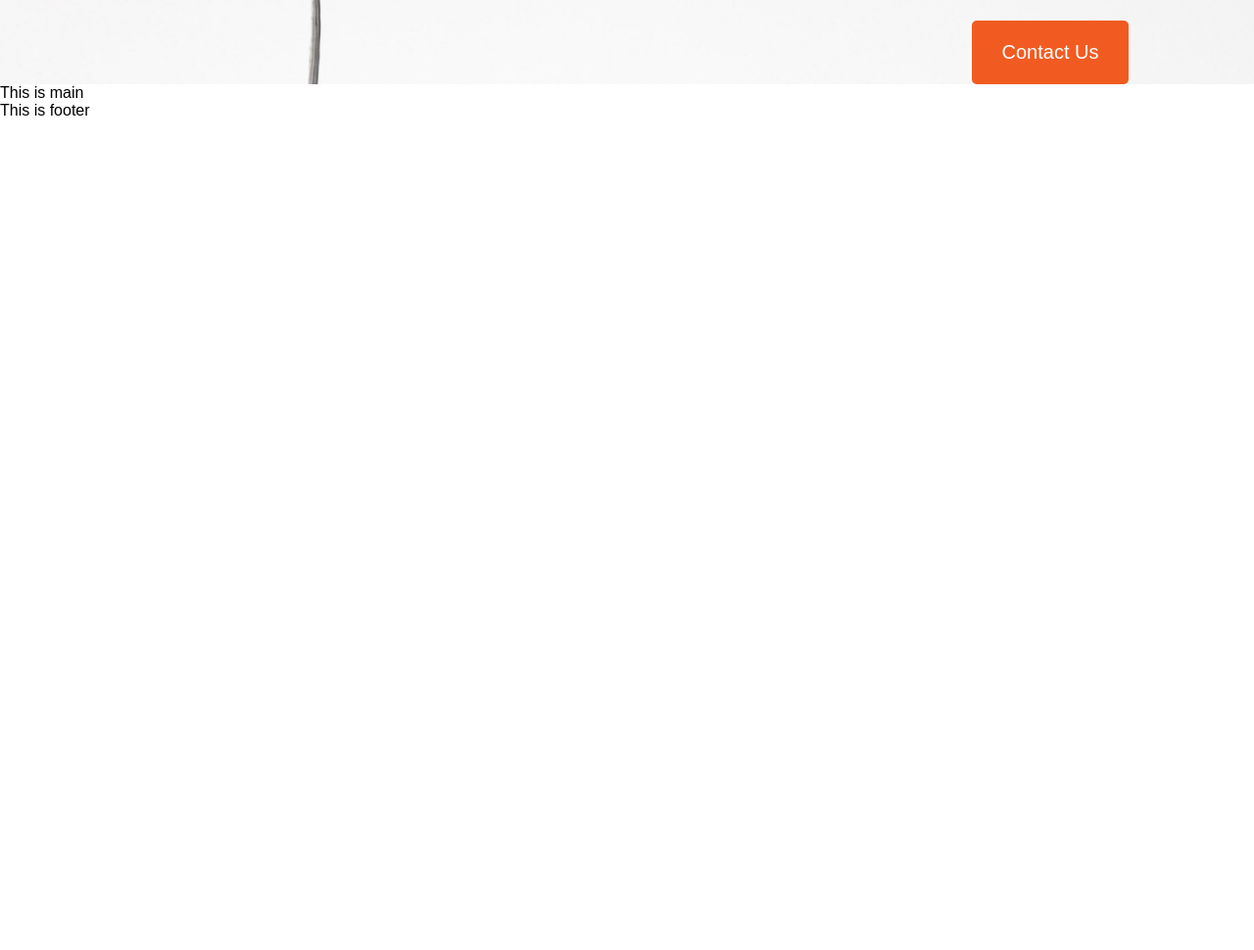
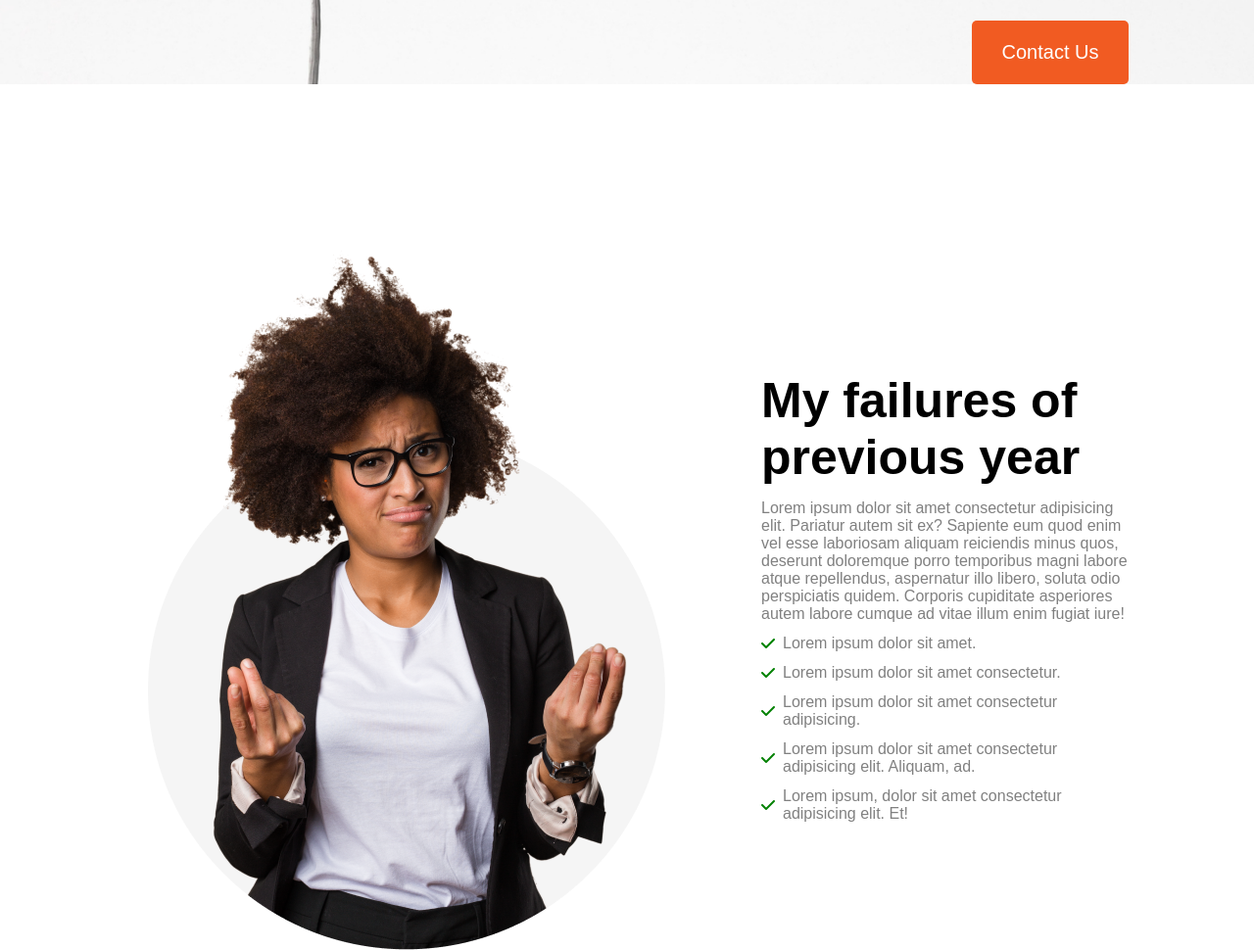
Before and after one commit to Ashiqur2279/project-01, a plain HTML site: page index.html in a window 1280 px wide. Shown: the part 573-1543 px from the top of the page at 98% size. Before the commit the page ends 800 px from the top, so only its background shows below. Drawn offline with Linux system fonts and the light colour scheme.

Commit message:
main content section one added

```diff
--- a/index.html
+++ b/index.html
@@ -6,6 +6,7 @@
     <meta name="viewport" content="width=device-width, initial-scale=1.0">
     <title>Project 01</title>
     <link rel="stylesheet" href="style/style.css">
+    <link rel="stylesheet" href="https://cdnjs.cloudflare.com/ajax/libs/font-awesome/6.4.2/css/all.min.css" integrity="sha512-z3gLpd7yknf1YoNbCzqRKc4qyor8gaKU1qmn+CShxbuBusANI9QpRohGBreCFkKxLhei6S9CQXFEbbKuqLg0DA==" crossorigin="anonymous" referrerpolicy="no-referrer" />
 </head>
 
 <body>
@@ -27,7 +28,41 @@
         </div>
     </header>
     <main class="main">
-        This is main
+        <div class="main_content">
+            <div class="main_img">
+                <img src="./images/person.png" alt="The person image">
+            </div>
+            <div class="main_sub_content">
+                <h1>
+                    My failures of previous year
+                </h1>
+                <p class="main_text">
+                    Lorem ipsum dolor sit amet consectetur adipisicing elit. Pariatur autem sit ex? Sapiente eum quod enim vel esse laboriosam aliquam reiciendis minus quos, deserunt doloremque porro temporibus magni labore atque repellendus, aspernatur illo libero, soluta odio perspiciatis quidem. Corporis cupiditate asperiores autem labore cumque ad vitae illum enim fugiat iure!
+                </p>
+                <ul class="list_content">
+                    <li class="list_item">
+                        <i class="fa-solid fa-check"></i>
+                        <p>Lorem ipsum dolor sit amet.</p>
+                    </li>
+                    <li class="list_item">
+                        <i class="fa-solid fa-check"></i>
+                        <p>Lorem ipsum dolor sit amet consectetur.</p>
+                    </li>
+                    <li class="list_item">
+                        <i class="fa-solid fa-check"></i>
+                        <p>Lorem ipsum dolor sit amet consectetur adipisicing.</p>
+                    </li>
+                    <li class="list_item">
+                        <i class="fa-solid fa-check"></i>
+                        <p>Lorem ipsum dolor sit amet consectetur adipisicing elit. Aliquam, ad.</p>
+                    </li>
+                    <li class="list_item">
+                        <i class="fa-solid fa-check"></i>
+                        <p>Lorem ipsum, dolor sit amet consectetur adipisicing elit. Et!</p>
+                    </li>
+                </ul>
+            </div>
+        </div>
     </main>
     <footer class="footer">
         This is footer
--- a/style/style.css
+++ b/style/style.css
@@ -38,3 +38,37 @@
     border: none;
     font-size: 20px;
 }
+
+/* main content */
+
+.main_content{
+    display: flex;
+    align-items: center;
+    /* justify-content: center; */
+    margin-top: 10rem;
+    margin-left: 10%;
+    margin-right: 10%;
+    margin-bottom: 10rem;
+    gap: 5rem;
+}
+.main_sub_content h1{
+    font-size: 50px;
+}
+.main_sub_content p{
+    color: grey;
+}
+.main_text{
+    font-size: 16px;
+    margin-top: .85rem;
+}
+
+.list_item{
+    display: flex;
+    margin-top: .75rem;
+    align-items: center;
+}
+.list_item i{
+    color: green;
+    margin-right: .5rem;
+    font-weight: bolder;
+}
```
